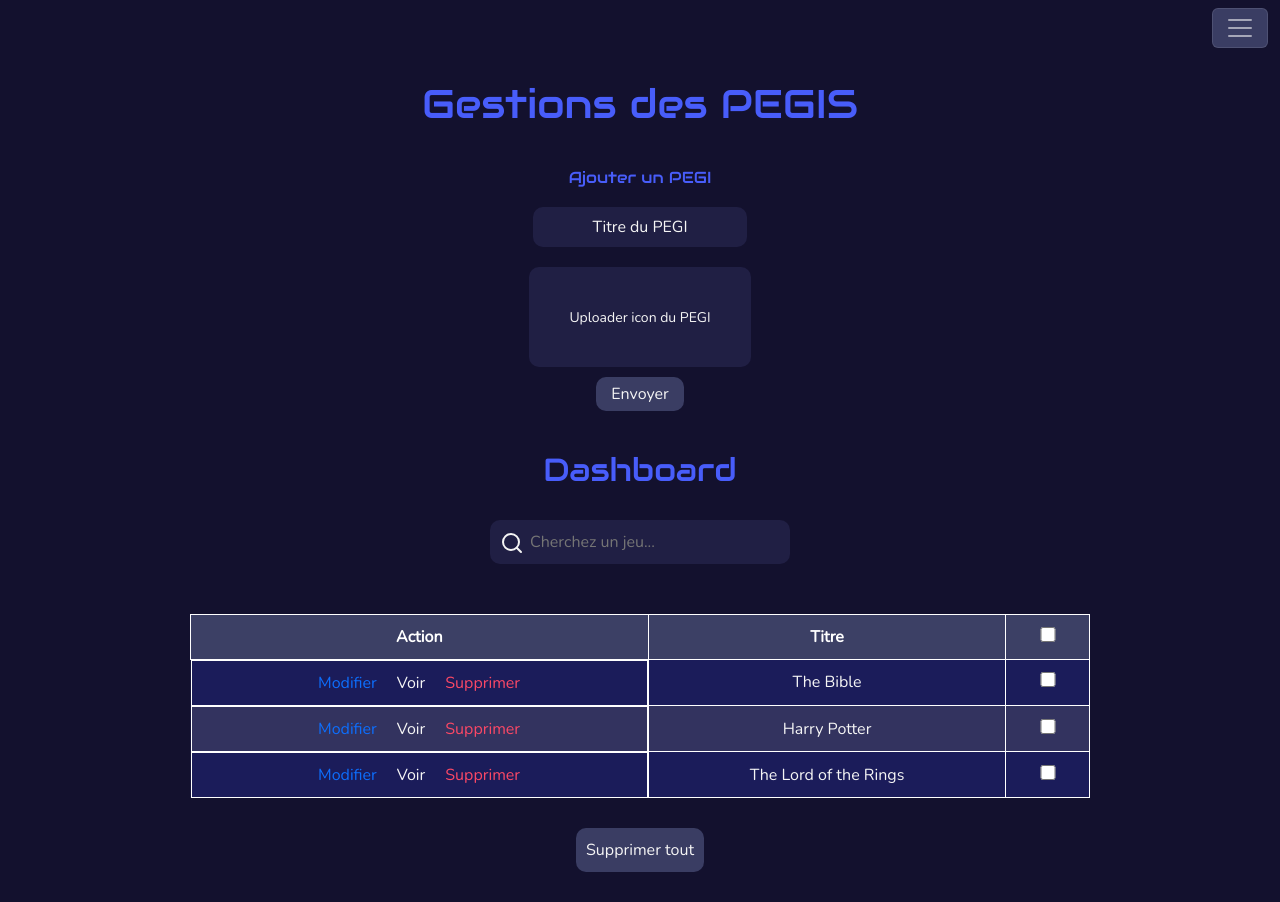
After one commit to GregoryVDev/PlayVerse, a PHP site: page /admin/pegis.php in a window 1280 px wide. The commit adds this page. Run offline with PHP 8.4, Linux system fonts and the light colour scheme; the visitor is signed in with stand-in values (Sample User, id 1).

Commit message:
Finished the panel  solved conflics for review. Added deconnect for the session

```diff
--- /dev/null
+++ b/src/admin/css/gestions.css
@@ -0,0 +1,199 @@
+/* FORMULAIRE D'AJOUT PEGI */
+
+.formulaire {
+  margin-top: 40px;
+}
+
+.formulaire h4 {
+  text-align: center;
+  margin-bottom: 20px;
+  font-size: var(--fsize5);
+}
+
+.formulaire form {
+  display: flex;
+  flex-direction: column;
+  align-items: center;
+}
+
+.formulaire .container-title label {
+  display: none;
+}
+
+.formulaire form input {
+  padding: 8px;
+  border-radius: 10px;
+  background: var(--colorSecondary);
+  color: var(--colorPara);
+  border: none;
+}
+
+input:focus {
+  outline: none;
+  border: none;
+}
+
+.formulaire form input::placeholder {
+  color: var(--colorPara);
+  text-align: center;
+}
+
+.uploadlabel {
+  display: inline-block;
+  background-color: var(--colorSecondary);
+  color: var(--colorPara);
+  cursor: pointer;
+  font-size: 14px;
+  margin: 20px 0;
+  height: 100px;
+  padding: 40px;
+  border-radius: 10px;
+}
+
+.icon {
+  display: none;
+}
+
+.send {
+  color: var(--colorPara);
+  padding: 5px 15px;
+  border-radius: 10px;
+  border: none;
+}
+
+/* DASHBOARD */
+
+.dashboard {
+  margin-top: 40px;
+  text-align: center;
+}
+
+.dashboard h2 {
+  margin-bottom: 30px;
+}
+
+.container-search {
+  display: flex;
+  position: relative;
+  max-width: 300px;
+  margin: auto auto 50px;
+}
+
+.container-search img {
+  position: absolute;
+  left: 10px;
+  bottom: 9px;
+}
+
+#search {
+  border-radius: 10px;
+  padding: 10px 10px 10px 40px;
+  width: 100%;
+  border: transparent;
+  background: var(--colorSecondary);
+  color: var(--colorPara);
+  font-family: var(--nunitoRegular);
+}
+
+#search:focus {
+  outline: none;
+  border: none;
+}
+
+table {
+  width: 300px;
+  border-collapse: collapse;
+  background-color: #15143b; /* Couleur de fond sombre */
+  margin: auto;
+}
+
+th,
+td {
+  border: 1px solid white;
+  padding: 10px;
+  text-align: center;
+}
+
+th {
+  background-color: #3c4065; /* Couleur des en-têtes */
+  color: white;
+}
+
+td {
+  background-color: #1b1c5a; /* Couleur des cellules */
+}
+
+td.actions {
+  display: flex;
+  flex-direction: column;
+}
+
+tbody tr:nth-child(2n) td {
+  background-color: #33335f; /* Couleur des lignes paires */
+}
+
+input[type="checkbox"] {
+  width: 20px;
+  height: 15px;
+}
+
+.btn-see {
+  color: var(--colorPara);
+}
+
+.btn-see:hover {
+  opacity: 0.8;
+}
+
+.btn-delete {
+  color: var(--colorBackOffice);
+}
+
+.btn-delete:hover {
+  opacity: 0.8;
+}
+
+.deleteall {
+  margin: 30px 0px;
+  color: var(--colorPara);
+  padding: 10px;
+  border: none;
+  border-radius: 10px;
+}
+
+/* TABLET */
+
+@media all and (min-width: 768px) and (max-width: 1023px) {
+  table {
+    width: 600px;
+  }
+
+  td.actions {
+    flex-direction: row;
+    justify-content: center;
+    gap: 20px;
+  }
+}
+
+/* DESKTOP */
+
+@media all and (min-width: 1024px) {
+  table {
+    width: 900px;
+  }
+
+  td.actions {
+    flex-direction: row;
+    justify-content: center;
+    gap: 20px;
+  }
+
+  .uploadlabel {
+    display: block;
+    margin-bottom: 10px;
+  }
+
+  #previewImage {
+    margin-top: 10px;
+  }
+}
--- a/src/admin/css/panel.css
+++ b/src/admin/css/panel.css
@@ -0,0 +1,70 @@
+.page {
+  padding-top: 80px;
+  text-align: center;
+}
+
+.red {
+  color: var(--colorBackOffice);
+  line-height: 2.5;
+}
+
+.page img {
+  width: 250px;
+}
+
+.container-gestions {
+  display: flex;
+  justify-content: center;
+  flex-wrap: wrap;
+  gap: 20px;
+  margin-top: 50px;
+  width: 100%;
+}
+
+.gestions {
+  position: relative;
+  display: inline-block;
+}
+
+.gestions figcaption h4 {
+  color: var(--colorPara);
+  font-family: var(--NunitoBlack);
+}
+
+.gestions img {
+  width: 280px;
+  height: 220px;
+  display: block;
+  filter: brightness(0.6); /* Sombrir la photo */
+  border-radius: 20px;
+  object-fit: cover;
+}
+
+.gestions figcaption {
+  position: absolute;
+  top: 50%;
+  left: 50%;
+  transform: translate(-50%, -50%);
+  text-align: center;
+  font-size: 18px;
+  padding: 10px;
+  width: 100%;
+}
+
+/* TABLET */
+
+@media all and (min-width: 768px) and (max-width: 1023px) {
+  .gestions img {
+    width: 250px;
+    height: 250px;
+  }
+}
+
+/* DESKTOP */
+
+@media all and (min-width: 1024px) {
+  .container-gestions {
+    width: 60%;
+    margin: 50px auto;
+  }
+}
--- /dev/null
+++ b/src/admin/pegis.php
@@ -0,0 +1,165 @@
+<?
+
+session_start();
+
+require_once("../connect.php");
+
+if (isset($_SESSION["admin_gamer"])) {
+    if (isset($_POST["pegi_name"], $_POST["pegi_icon"]) && !empty($_POST["pegi_name"]) && !empty($_POST["pegi_icon"])) {
+        if ($_SERVER["REQUEST_METHOD"] === "POST") {
+            $pegi_name = strip_tags($_POST["pegi_name"]);
+            $pegi_icon = strip_tags($_POST["pegi_icon"]);
+
+            if (isset($_FILES["pegi_icon"]) && $_FILES["pegi_icon"]["error"] === 0) {
+                // Vérification des extentions et du type Mime
+                $allowed = [
+                    "jpg" => "image/jpeg",
+                    "jpeg" => "image/jpeg",
+                    "png" => "image/jpeg"
+                ];
+
+                $filename = $_FILES["pegi_icon"]["name"];
+                $filetype = $_FILES["pegi_icon"]["type"];
+                $filesize = $_FILES["pegi_icon"]["size"];
+
+                $extension = pathinfo($filename, PATHINFO_EXTENSION);
+                // Vérification de l'absence de l'extension dans $allowed ou absence du type MIME dans les valeurs
+                if (!array_key_exists($extension, $allowed) || !in_array($filetype, $allowed)) {
+                    // L'extension soit le type est incorrect
+                    echo "Erreur: format du projet incorrect";
+                }
+
+
+
+                // On génère un nom unique
+                $newname = md5(uniqid());
+
+                // On génère le chemin complet
+
+                $newfilename = __DIR__ . "/img/images/$newname.$extension";
+                $url_image = "./img/images/$newname.$extension";
+
+                // On déplace le fichier de tmp à images en le renommant
+                if (!move_uploaded_file($_FILES["pegi_icon"]["tmp_name"], $newfilename)) {
+                    echo "L'upload a échoué ";
+                }
+
+                // Type est correct
+                // On limite à 500Ko (525 * 525)
+                if ($filesize > 525 * 525) {
+                    echo "L'image est trop volumineux";
+                }
+            }
+
+            $sql_addpegi = "INSERT INTO pegi (pegi_name, pegi_icon) VALUES (:pegi_name, :pegi_icon)";
+
+            $query = $db->prepare($sql_addpegi);
+
+            $query->bindValue(":pegi_name", $pegi_name);
+            $query->bindValue(":pegi_icon", $pegi_icon);
+
+            $query->execute();
+
+            require_once("../close.php");
+            header("Location: pegis.php");
+            exit();
+        }
+    }
+} else {
+    header("Location: ../index.php");
+}
+
+?>
+
+
+<? include "./template/navbar.php"; ?>
+<main>
+    <section class="page">
+        <h1>Gestions des PEGIS</h1>
+    </section>
+    <section class="formulaire">
+        <form action="" method="POST" id="formajout" enctype="multipart/form-data">
+            <h4>Ajouter un PEGI</h4>
+            <div class="container-title">
+                <label for="titre">Titre :</label>
+                <input type="text" placeholder="Titre du PEGI" name="pegi_name" id="title">
+            </div>
+            <div class="container-icon">
+                <label class="uploadlabel" for="icon" id="uploadLabel">Uploader icon du PEGI</label>
+                <input type="file" id="icon" name="pegi_icon" class="icon" placeholder="Icon du PEGI" accept="image/*">
+                <img id="previewImage" src="#" alt="Aperçu de l'image" style="max-width: 100%; display: none;">
+                <button type="button" id="deleteImageButton" style="display: none;">Supprimer l'image</button>
+
+            </div>
+            <button type="submit" class="send">Envoyer</button>
+        </form>
+    </section>
+    <section class="dashboard">
+        <h2>Dashboard</h2>
+
+        <div class="container-search">
+            <img src="../img/logos/search.svg" alt="Search">
+            <input type="search" name="search" id="search" placeholder="Cherchez un jeu...">
+        </div>
+
+        <table>
+            <thead>
+                <tr>
+                    <th>Action</th>
+                    <th>Titre</th>
+                    <th><input type="checkbox"></th>
+                </tr>
+            </thead>
+            <tbody>
+                <tr data-page="1">
+                    <td class="actions"><a href="#" class="btn-edit">Modifier</a>
+                        <a href="#" class="btn-see">Voir</a>
+                        <a href="#" class="btn-delete">Supprimer</a>
+                    </td>
+                    <td>The Bible</td>
+                    <td><label><input type="checkbox"></label></td>
+                </tr>
+                <tr data-page="1">
+                    <td class="actions"><a href="#" class="btn-edit">Modifier</a>
+                        <a href="#" class="btn-see">Voir</a>
+                        <a href="#" class="btn-delete">Supprimer</a>
+                    </td>
+                    <td>Harry Potter</td>
+                    <td><label><input type="checkbox"></label></td>
+                </tr>
+                <tr data-page="1">
+                    <td class="actions"><a href="#" class="btn-edit">Modifier</a>
+                        <a href="#" class="btn-see">Voir</a>
+                        <a href="#" class="btn-delete">Supprimer</a>
+                    </td>
+                    <td>The Lord of the Rings</td>
+                    <td><label><input type="checkbox"></label></td>
+                </tr>
+            </tbody>
+
+        </table>
+        <button class="deleteall">Supprimer tout</button>
+    </section>
+</main>
+</body>
+<script src="./js/admin.js"></script>
+<script>
+
+</script>
+
+</html>
+
+
+
+
+<!-- TO DO LIST
+
+
+- CRUD PEGI
+- CRUD Catégorie
+- CRUD PLATEFORME
+- CRUD JEUX
+- MESSAGERIE
+
+
+-->
--- a/src/admin/template/navbar.php
+++ b/src/admin/template/navbar.php
@@ -6,49 +6,68 @@
     <meta name="viewport" content="width=device-width, initial-scale=1.0">
     <link href="https://cdn.jsdelivr.net/npm/bootstrap@5.3.3/dist/css/bootstrap.min.css" rel="stylesheet" integrity="sha384-QWTKZyjpPEjISv5WaRU9OFeRpok6YctnYmDr5pNlyT2bRjXh0JMhjY6hW+ALEwIH" crossorigin="anonymous">
     <script src="https://cdn.jsdelivr.net/npm/bootstrap@5.3.3/dist/js/bootstrap.bundle.min.js" integrity="sha384-YvpcrYf0tY3lHB60NNkmXc5s9fDVZLESaAA55NDzOxhy9GkcIdslK1eN7N6jIeHz" crossorigin="anonymous"></script>
-    <link rel="stylesheet" href="../css/navbar.css">
-    <link rel="stylesheet" href="../../css/fonts.css">
+    <link rel="stylesheet" href="./../css/fonts.css">
     <link rel="stylesheet" href="../css/style.css">
+    <link rel="stylesheet" href="./css/panel.css">
+    <link rel="stylesheet" href="./css/utilisateurs.css">
+    <link rel="stylesheet" href="./css/dashboard.css">
+    <link rel="stylesheet" href="./css/message.css">
+    <link rel="stylesheet" href="./css/gestions.css">
     <title>PlayVerse</title>
 </head>
 
 <body>
-    <nav class="navbar bg-body-tertiary fixed-top">
-        <div class="container-fluid">
-            <a class="navbar-brand" href="#">PlayVerse panel</a>
-            <button class="navbar-toggler" type="button" data-bs-toggle="offcanvas" data-bs-target="#offcanvasNavbar" aria-controls="offcanvasNavbar" aria-label="Toggle navigation">
+
+    <?php if (isset($_SESSION["admin_gamer"]) && $_SESSION["admin_gamer"] == true) { ?>
+        <header>
+            <nav class="navbar navbar-dark bg-dark fixed-top" style="background: transparent !important">
+                <div class="container-fluid" style="justify-content: flex-end;">
+                    <button class="navbar-toggler" style="background-color: var(--colorButton)" type="button" data-bs-toggle="offcanvas" data-bs-target="#offcanvasDarkNavbar" aria-controls="offcanvasDarkNavbar" aria-label="Toggle navigation">
                         <span class="navbar-toggler-icon"></span>
                     </button>
-            <div class="offcanvas offcanvas-end" tabindex="-1" id="offcanvasNavbar" aria-labelledby="offcanvasNavbarLabel">
+                    <div class="offcanvas offcanvas-end text-bg-dark" tabindex="-1" id="offcanvasDarkNavbar" aria-labelledby="offcanvasDarkNavbarLabel">
                         <div class="offcanvas-header">
-                    <h5 class="offcanvas-title" id="offcanvasNavbarLabel">Navbar</h5>
-                    <button type="button" class="btn-close" data-bs-dismiss="offcanvas" aria-label="Close"></button>
+                            <h5 class="offcanvas-title" id="offcanvasDarkNavbarLabel">Navbar</h5>
+                            <button type="button" class="btn-close btn-close-white" data-bs-dismiss="offcanvas" aria-label="Close"></button>
                         </div>
                         <div class="offcanvas-body">
                             <ul class="navbar-nav justify-content-end flex-grow-1 pe-3">
                                 <li class="nav-item">
-                            <a class="nav-link active" aria-current="page" href="#">Voir la page en tant qu'utilisateur</a>
+                                    <a class="nav-link active" aria-current="page" href="./../favoris.php">Voir la page en tant qu'utilisateur</a>
                                 </li>
                                 <li class="nav-item">
                                     <a class="nav-link" href="#">Panel</a>
-                            <a class="nav-link" href="#">Messagerie</a>
                                 </li>
                                 <li class="nav-item dropdown">
                                     <a class="nav-link dropdown-toggle" href="#" role="button" data-bs-toggle="dropdown" aria-expanded="false">
                                         Gestions
                                     </a>
-                            <ul class="dropdown-menu">
-                                <a class="nav-link" href="#">Gestions des articles</a>
-                                <a class="nav-link" href="#">Gestions des plateformes</a>
-                                <a class="nav-link" href="#">Gestions des utilisateurs</a>
-                                <a class="nav-link" href="#">Gestions des administrateurs</a>
-                                <a class="nav-link" href="#">Gestions des reviews</a>
+                                    <ul class="dropdown-menu dropdown-menu-dark" style="padding-left: 10px">
+                                        <li><a class="nav-link" href="#">Gestions des articles</a></li>
+                                        <li><a class="nav-link" href="#">Gestions des plateformes</a></li>
+                                        <li><a class="nav-link" href="pegis.php">Gestions des PEGIS</a></li>
+                                        <li><a class="nav-link" href="#">Gestions des reviews</a></li>
                                         <li>
+                                        <li><a class="nav-link" href="#">Gestions des utilisateurs</a></li>
+                                        <li><a class="nav-link" href="#">Gestions des administrateurs</a></li>
                                         <hr class="dropdown-divider">
+                                    </ul>
+                                </li>
+                                <li class="nav-item dropdown">
+                                    <a class="nav-link dropdown-toggle" href="#" role="button" data-bs-toggle="dropdown" aria-expanded="false">
+                                        Profil
+                                    </a>
+                                    <ul class="dropdown-menu dropdown-menu-dark" style="padding-left: 10px">
+                                        <li><a class="nav-link" href="#">Modifier son profil</a></li>
+                                        <li><a class="nav-link" href="pegis.php">Messagerie</a></li>
+                                        <li><a class="nav-link" href="./../deconnect.php">Se déconnecter</a></li>
+                                        <hr class="dropdown-divider">
+                                    </ul>
                                 </li>
                             </ul>
-                        </li>
                         </div>
                     </div>
                 </div>
             </nav>
+        </header>
+    <?php } ?>
--- a/src/connexion.php
+++ b/src/connexion.php
@@ -49,7 +49,7 @@ if (!empty($_POST)) {
                     "user" => true
                 ];
 
-                echo "ok pour user";
+                header("Location: index.php");
             } else {
                 die("le compte n'existe pas");
             }
@@ -68,7 +68,6 @@ if (!empty($_POST)) {
             ];
 
             header("Location: ./admin/panel.php");
-            exit();
         }
     } else {
         echo "Formulaire incomplet";
--- a/src/review.php
+++ b/src/review.php
@@ -12,6 +12,11 @@ if (isset($_GET["id"]) && !empty($_GET["id"])) {
     $sql->execute();
 
     $result = $sql->fetch();
+}
+
+if (!isset($_GET["id"])) {
+    header("Location: reviews.php");
+    exit();
 }
 
 ?>
--- a/src/template/navbar.php
+++ b/src/template/navbar.php
@@ -45,7 +45,7 @@
                         <a href="#" onclick="toggleDropdown()">Mon compte</a>
                         <div class="dropdown-content">
                             <a href="favoris.php">Mes favoris</a>
-                            <a href="deconnexion.php">Se déconnecter</a>
+                            <a href="deconnect.php">Se déconnecter</a>
                         </div>
                     </li>
                 </ul>
```
Also changed, not shown: src/admin/css/navbar.css (deleted, +0 -38 lines), src/admin/js/admin.js (added, +29 -0 lines), src/admin/panel.php (+73 -0 lines), src/deconnect.php (added, +15 -0 lines), src/close.php (renamed from close.php). Lines whose indentation alone changed are shown as unchanged.
